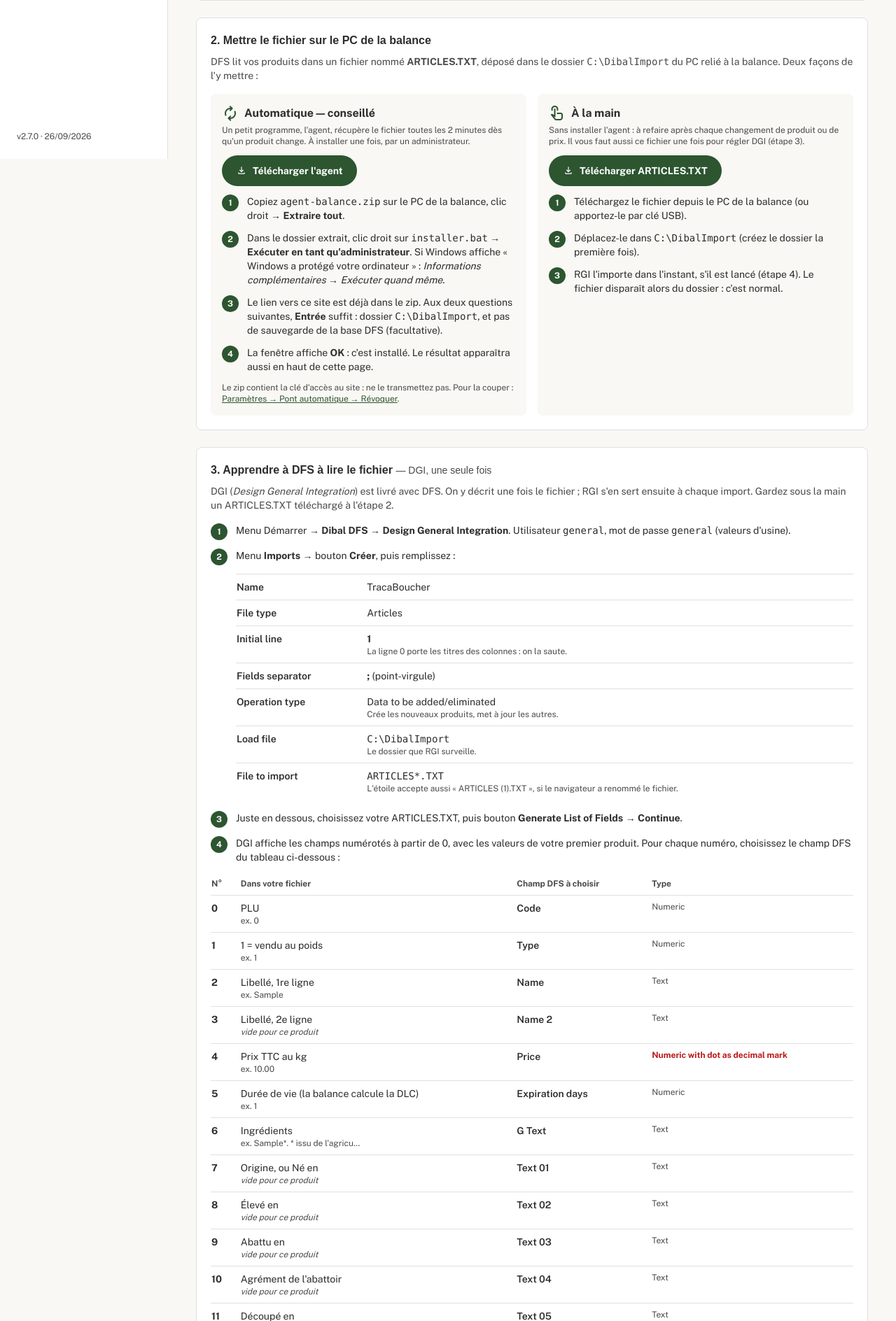
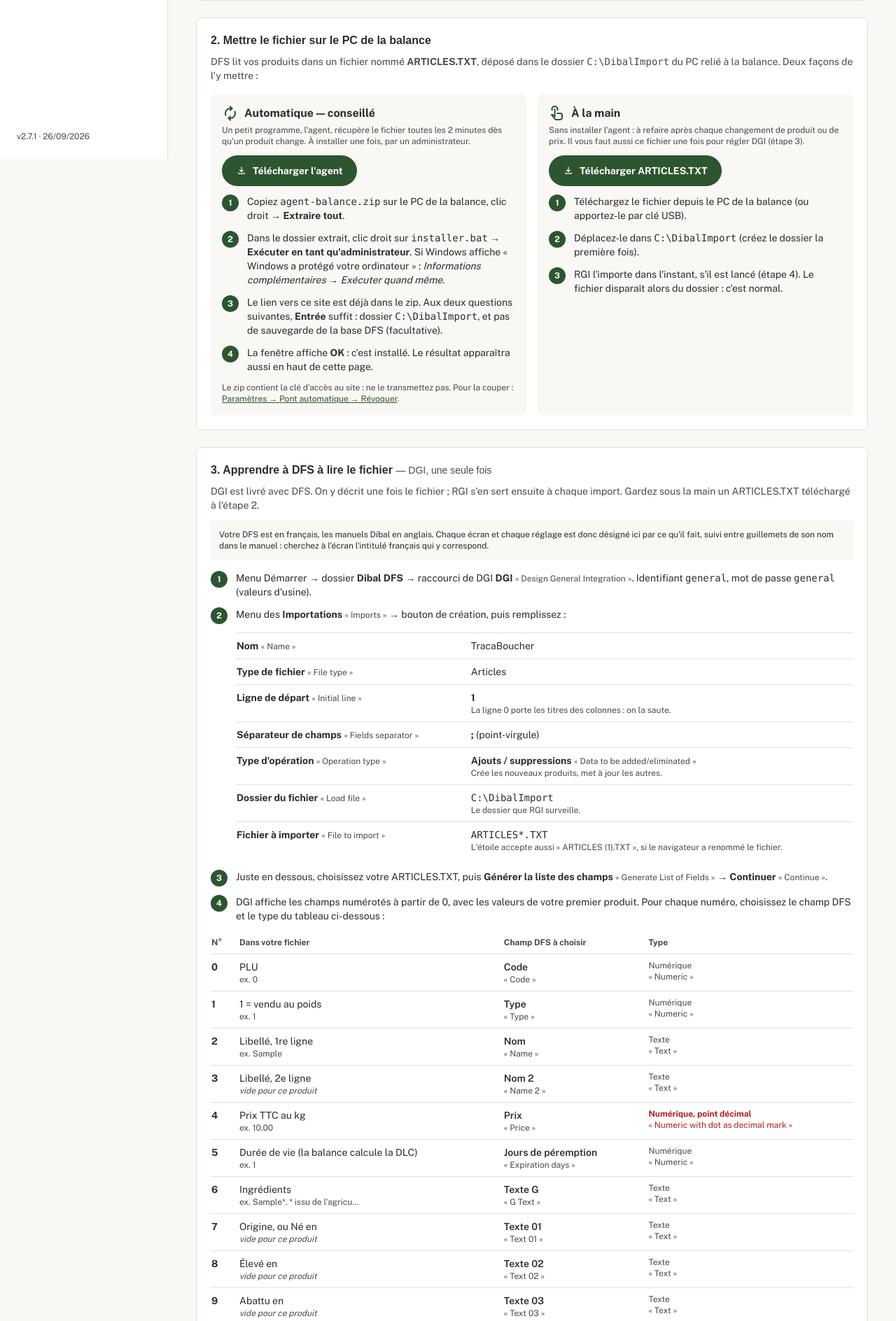
Before and after one commit to ColibriMilhord/tracaboucher, a PHP site: page /guide.php in a window 1280 px wide. Shown: the part 573-2461 px from the top of the page at 70% size. Run offline with PHP 8.4, Linux system fonts and the light colour scheme; the visitor is signed in with stand-in values (Sample User, id 1); tables that the repository leaves empty or names only in its code hold one stand-in row (values such as "Sample post"); some libraries are stand-ins or nearby versions; some web fonts are replaced.

Commit message:
v2.7.1 — l'Assistant balance désigne les écrans DFS en français
Le DFS de l'atelier est en français, les manuels Dibal en anglais : les
intitulés recopiés du manuel ne se retrouvaient pas à l'écran. Chaque
écran et réglage est maintenant désigné par ce qu'il fait, en français,
avec son nom anglais du manuel en repère. Les intitulés vivent dans une
seule table (ECRANS, guide.php), à remplacer par les libellés français
exacts une fois relevés sur le poste.

Co-Authored-By: Claude Opus 5.5 <noreply@anthropic.com>
Claude-Session: https://claude.ai/code/session_014BpRS7ETsYTuzteHLU9aaK

```diff
--- a/guide.php
+++ b/guide.php
@@ -7,8 +7,8 @@ require_once __DIR__ . '/includes/dfs.php';
 // administrateurs privait de la marche à suivre ceux qui font le travail.
 //
 // Les réglages décrits ici (DGI, RGI, DLD) viennent des manuels Dibal :
-// 49-MDRGI000EN10 (DGI / RGI) et 49-MDLD500EN08 (DLD). Les libellés des
-// écrans DFS sont cités en anglais, tels que dans ces manuels.
+// 49-MDRGI000EN10 (DGI / RGI) et 49-MDLD500EN08 (DLD), en anglais. Les
+// écrans sont désignés en français, leur nom anglais en repère (ECRANS).
 $moi = exiger_connexion();
 $peut_regler = est_admin();
 
@@ -73,17 +73,79 @@ function liste_pas(array $pas, int $depart = 1): void {
     echo '</ol>';
 }
 
-// Un tableau « réglage → valeur » ; la valeur peut porter du HTML.
+// Un tableau « réglage → valeur » ; le réglage et la valeur peuvent porter du HTML.
 function tableau_reglages(array $lignes): void {
     echo '<div class="overflow-x-auto"><table class="w-full text-sm"><tbody>';
     foreach ($lignes as [$quoi, $valeur, $pourquoi]) {
         echo '<tr class="border-t border-outline-variant align-top">'
-           . '<td class="py-2 pr-3 font-semibold whitespace-nowrap">' . h($quoi) . '</td>'
+           . '<td class="py-2 pr-3">' . $quoi . '</td>'
            . '<td class="py-2"><div>' . $valeur . '</div>'
            . ($pourquoi !== '' ? '<div class="text-xs text-on-surface-variant">' . h($pourquoi) . '</div>' : '')
            . '</td></tr>';
     }
     echo '</tbody></table></div>';
+}
+
+// ── Intitulés des écrans Dibal (DGI, RGI, DLD).
+//    Les manuels fournis sont en anglais, les postes de l'atelier en français.
+//    Chaque élément est donc désigné par ce qu'il fait, en français, suivi de
+//    son nom dans le manuel, entre guillemets, pour le retrouver à l'écran.
+//    Quand on aura relevé les intitulés français exacts, c'est ici seulement
+//    qu'ils se remplacent.
+const ECRANS = [
+    // DGI
+    'Design General Integration' => 'DGI',
+    'Imports'                    => 'Importations',
+    'Name'                       => 'Nom',
+    'File type'                  => 'Type de fichier',
+    'Initial line'               => 'Ligne de départ',
+    'Fields separator'           => 'Séparateur de champs',
+    'Operation type'             => 'Type d\'opération',
+    'Data to be added/eliminated'=> 'Ajouts / suppressions',
+    'Load file'                  => 'Dossier du fichier',
+    'File to import'             => 'Fichier à importer',
+    'Generate List of Fields'    => 'Générer la liste des champs',
+    'Continue'                   => 'Continuer',
+    'Import configuration'       => 'Configuration des importations',
+    'Communicate importation with scales selected in DFS' => 'Importer seulement vers les balances sélectionnées dans DFS',
+    'Activating imports'         => 'Activation des importations',
+    // Champs DFS et types, dans la liste de DGI
+    'Code'                       => 'Code',
+    'Type'                       => 'Type',
+    'Name 2'                     => 'Nom 2',
+    'Price'                      => 'Prix',
+    'Expiration days'            => 'Jours de péremption',
+    'G Text'                     => 'Texte G',
+    'Label format'               => 'Format d\'étiquette',
+    'Numeric'                    => 'Numérique',
+    'Text'                       => 'Texte',
+    'Numeric with dot as decimal mark' => 'Numérique, point décimal',
+    // RGI
+    'Run General Integration'    => 'RGI',
+    'Show status'                => 'Afficher l\'état',
+    'Show report'                => 'Afficher le rapport',
+    'Sending modifications'      => 'Envoyer les modifications',
+    // DLD
+    'New Label'                  => 'Nouvelle étiquette',
+    'Items'                      => 'Articles',
+    'Item name'                  => 'Nom de l\'article',
+    'Text G'                     => 'Texte G',
+    'Expiry date'                => 'Date de péremption',
+    'Bar Codes'                  => 'Codes-barres',
+    'Shipping'                   => 'Envoi',
+    'Send'                       => 'Envoyer',
+];
+
+// Désignation en clair ; « Text 01 » et consorts suivent la même règle.
+function ecran_fr(string $en): string {
+    if (isset(ECRANS[$en])) return ECRANS[$en];
+    return preg_match('/^Text (\d+)$/', $en, $m) ? 'Texte ' . $m[1] : $en;
+}
+
+// En gras la désignation française, puis le nom du manuel en petit.
+function ecran(string $en): string {
+    return '<strong>' . h(ecran_fr($en)) . '</strong>'
+         . ' <span class="text-xs text-on-surface-variant whitespace-nowrap">« ' . h($en) . ' »</span>';
 }
 
 $dossier = DFS_DOSSIER;
@@ -241,30 +303,35 @@ if (is_array($statut)):
 <!-- 3. DGI -->
 <section class="bg-surface rounded-xl border border-outline-variant p-5 mb-6">
   <h3 class="font-headline-md font-bold mb-2">3. Apprendre à DFS à lire le fichier <span class="text-on-surface-variant font-normal text-sm">— DGI, une seule fois</span></h3>
-  <p class="text-sm text-on-surface-variant mb-4">
-    DGI (<em>Design General Integration</em>) est livré avec DFS. On y décrit une fois le fichier ;
-    RGI s'en sert ensuite à chaque import. Gardez sous la main un ARTICLES.TXT téléchargé à l'étape 2.
+  <p class="text-sm text-on-surface-variant mb-3">
+    DGI est livré avec DFS. On y décrit une fois le fichier ; RGI s'en sert ensuite à chaque import.
+    Gardez sous la main un ARTICLES.TXT téléchargé à l'étape 2.
+  </p>
+  <p class="text-xs bg-surface-container-low rounded-lg p-3 mb-4">
+    Votre DFS est en français, les manuels Dibal en anglais. Chaque écran et chaque réglage est donc
+    désigné ici par ce qu'il fait, suivi entre guillemets de son nom dans le manuel : cherchez à l'écran
+    l'intitulé français qui y correspond.
   </p>
   <?php liste_pas([
-    'Menu Démarrer → <strong>Dibal DFS</strong> → <strong>Design General Integration</strong>. '
-      . 'Utilisateur <code>general</code>, mot de passe <code>general</code> (valeurs d\'usine).',
-    'Menu <strong>Imports</strong> → bouton <strong>Créer</strong>, puis remplissez :',
+    'Menu Démarrer → dossier <strong>Dibal DFS</strong> → raccourci de DGI ' . ecran('Design General Integration') . '. '
+      . 'Identifiant <code>general</code>, mot de passe <code>general</code> (valeurs d\'usine).',
+    'Menu des ' . ecran('Imports') . ' → bouton de création, puis remplissez :',
   ]) ?>
   <div class="mt-3 mb-4 pl-9">
     <?php tableau_reglages([
-      ['Name',             'TracaBoucher', ''],
-      ['File type',        'Articles', ''],
-      ['Initial line',     '<strong>1</strong>', 'La ligne 0 porte les titres des colonnes : on la saute.'],
-      ['Fields separator', '<strong>;</strong> (point-virgule)', ''],
-      ['Operation type',   'Data to be added/eliminated', 'Crée les nouveaux produits, met à jour les autres.'],
-      ['Load file',        '<code>' . h($dossier) . '</code>', 'Le dossier que RGI surveille.'],
-      ['File to import',   '<code>ARTICLES*.TXT</code>', 'L\'étoile accepte aussi « ARTICLES (1).TXT », si le navigateur a renommé le fichier.'],
+      [ecran('Name'),             'TracaBoucher', ''],
+      [ecran('File type'),        'Articles', ''],
+      [ecran('Initial line'),     '<strong>1</strong>', 'La ligne 0 porte les titres des colonnes : on la saute.'],
+      [ecran('Fields separator'), '<strong>;</strong> (point-virgule)', ''],
+      [ecran('Operation type'),   ecran('Data to be added/eliminated'), 'Crée les nouveaux produits, met à jour les autres.'],
+      [ecran('Load file'),        '<code>' . h($dossier) . '</code>', 'Le dossier que RGI surveille.'],
+      [ecran('File to import'),   '<code>ARTICLES*.TXT</code>', 'L\'étoile accepte aussi « ARTICLES (1).TXT », si le navigateur a renommé le fichier.'],
     ]) ?>
   </div>
   <?php liste_pas([
-    'Juste en dessous, choisissez votre ARTICLES.TXT, puis bouton <strong>Generate List of Fields</strong> → <strong>Continue</strong>.',
+    'Juste en dessous, choisissez votre ARTICLES.TXT, puis ' . ecran('Generate List of Fields') . ' → ' . ecran('Continue') . '.',
     'DGI affiche les champs numérotés à partir de 0, avec les valeurs de votre premier produit. '
-      . 'Pour chaque numéro, choisissez le champ DFS du tableau ci-dessous :',
+      . 'Pour chaque numéro, choisissez le champ DFS et le type du tableau ci-dessous :',
   ], 3) ?>
   <div class="mt-3 mb-4 overflow-x-auto">
     <table class="w-full text-sm">
@@ -284,42 +351,46 @@ if (is_array($statut)):
             <div><?= h($contenu) ?></div>
             <div class="text-xs text-on-surface-variant"><?= $v === '' ? '<em>vide pour ce produit</em>' : 'ex. ' . h($v) ?></div>
           </td>
-          <td class="py-2 pr-3 font-semibold whitespace-nowrap"><?= h($champ) ?></td>
-          <td class="py-2 text-xs <?= $champ === 'Price' ? 'font-bold text-error' : 'text-on-surface-variant' ?>"><?= h($type) ?></td>
+          <td class="py-2 pr-3">
+            <div class="font-semibold"><?= h(ecran_fr($champ)) ?></div>
+            <div class="text-xs text-on-surface-variant">« <?= h($champ) ?> »</div>
+          </td>
+          <td class="py-2 text-xs <?= $champ === 'Price' ? 'font-bold text-error' : 'text-on-surface-variant' ?>">
+            <div><?= h(ecran_fr($type)) ?></div>
+            <?php if (ecran_fr($type) !== $type): ?><div class="font-normal">« <?= h($type) ?> »</div><?php endif ?>
+          </td>
         </tr>
         <?php endforeach ?>
       </tbody>
     </table>
     <p class="text-xs text-on-surface-variant mt-2">
-      Le type du prix est le seul piège : le fichier écrit les prix avec un point (11.30). Avec un autre
-      choix que <em>Numeric with dot as decimal mark</em>, DFS les lirait mal. Les champs Text restés vides
-      n'impriment rien.
+      Le type du prix est le seul piège : le fichier écrit les prix avec un point (11.30). Il faut le type
+      numérique <strong>avec point décimal</strong>, pas avec virgule ni « selon la configuration régionale »,
+      sinon DFS les lirait mal. Les champs Texte restés vides n'impriment rien.
     </p>
   </div>
   <?php liste_pas([
-    'Menu <strong>Import configuration</strong> : import actif <strong>toute la journée</strong>. '
-      . 'Laissez décochée « <em>Communicate importation with scales selected in DFS</em> » : cochée sans balance sélectionnée dans DFS, rien ne serait importé.',
-    'Menu <strong>Activating imports</strong> : cochez l\'import <strong>TracaBoucher</strong>. C\'est fini pour DGI.',
+    'Menu ' . ecran('Import configuration') . ' : import actif <strong>toute la journée</strong>. '
+      . 'Laissez décochée la case ' . ecran('Communicate importation with scales selected in DFS')
+      . ' : cochée sans balance sélectionnée dans DFS, rien ne serait importé.',
+    'Menu ' . ecran('Activating imports') . ' : cochez l\'import <strong>TracaBoucher</strong>. C\'est fini pour DGI.',
   ], 5) ?>
-  <p class="text-xs text-on-surface-variant mt-4">
-    Les écrans sont nommés ici comme dans le manuel Dibal, en anglais. Le menu
-    <em>DGI general → Language</em> change la langue de DGI.
-  </p>
 </section>
 
 <!-- 4. RGI -->
 <section class="bg-surface rounded-xl border border-outline-variant p-5 mb-6">
   <h3 class="font-headline-md font-bold mb-2">4. Laisser RGI importer <span class="text-on-surface-variant font-normal text-sm">— à laisser tourner</span></h3>
   <p class="text-sm text-on-surface-variant mb-4">
-    RGI (<em>Run General Integration</em>) surveille <code><?= h($dossier) ?></code> : dès qu'un ARTICLES.TXT y
-    arrive, il l'enregistre dans DFS et l'envoie à la balance.
+    RGI surveille <code><?= h($dossier) ?></code> : dès qu'un ARTICLES.TXT y arrive, il l'enregistre dans DFS
+    et l'envoie à la balance.
   </p>
   <?php liste_pas([
-    'Menu Démarrer → <strong>Dibal DFS</strong> → <strong>Run General Integration</strong>. Une icône apparaît près de l\'horloge.',
-    'Clic droit sur l\'icône → <strong>Show status</strong> : « WAITING… » il attend le fichier, « IMPORTING… » il l\'importe puis l\'envoie à la balance.',
-    'Une fois importé, le fichier quitte <code>' . h($dossier) . '</code> (une copie va dans <em>ProcessedFiles</em>) : c\'est le signe que tout s\'est bien passé.',
-    'Pour que RGI démarre avec Windows : touches <strong>Windows + R</strong>, tapez <code>shell:startup</code>, et copiez dans ce dossier le raccourci « Run General Integration ».',
-    'Une balance était éteinte pendant l\'envoi ? Une fois rallumée : clic droit sur l\'icône → <strong>Sending modifications</strong>.',
+    'Menu Démarrer → dossier <strong>Dibal DFS</strong> → raccourci de RGI ' . ecran('Run General Integration') . '. Une icône apparaît près de l\'horloge.',
+    'Clic droit sur l\'icône → ' . ecran('Show status') . ' : RGI indique qu\'il attend le fichier (« WAITING… » dans le manuel), '
+      . 'puis qu\'il l\'importe et l\'envoie à la balance (« IMPORTING… »).',
+    'Une fois importé, le fichier quitte <code>' . h($dossier) . '</code> (une copie va dans le dossier <em>ProcessedFiles</em>) : c\'est le signe que tout s\'est bien passé.',
+    'Pour que RGI démarre avec Windows : touches <strong>Windows + R</strong>, tapez <code>shell:startup</code>, et copiez dans ce dossier le raccourci de RGI.',
+    'Une balance était éteinte pendant l\'envoi ? Une fois rallumée : clic droit sur l\'icône → ' . ecran('Sending modifications') . '.',
   ]) ?>
 </section>
 
@@ -327,30 +398,31 @@ if (is_array($statut)):
 <section class="bg-surface rounded-xl border border-outline-variant p-5 mb-6">
   <h3 class="font-headline-md font-bold mb-2">5. Préparer l'étiquette <span class="text-on-surface-variant font-normal text-sm">— DLD, une seule fois</span></h3>
   <p class="text-sm text-on-surface-variant mb-4">
-    DLD (<em>Dibal Label Designer</em>) dessine l'étiquette que la balance imprime. Chaque champ reçu
-    de l'application y a sa place.
+    DLD, l'éditeur d'étiquettes de DFS, dessine ce que la balance imprime. Chaque champ reçu de
+    l'application y a sa place.
   </p>
   <?php liste_pas([
     'Menu Démarrer → <strong>DFS Applications</strong> → <strong>DLD</strong> (ou depuis DFS). '
-      . '<strong>New → New Label</strong> : modèle <em>500 Range/D900</em>, en millimètres, largeur de votre étiquette (60 mm au plus).',
+      . 'Nouvelle étiquette ' . ecran('New Label') . ' : modèle <em>500 Range/D900</em>, en millimètres, largeur de votre étiquette (60 mm au plus).',
     'Glissez sur l\'étiquette les champs dont vous avez besoin :',
   ]) ?>
   <div class="mt-3 mb-4 pl-9">
     <?php tableau_reglages([
-      ['Nom du produit',        'Items → <strong>Item name</strong> et <strong>Name 2</strong>', 'Deux lignes de 20 caractères.'],
-      ['Ingrédients',           'Items → <strong>Text G</strong>', ''],
-      ['Origine (bovin)',       'Items → <strong>Text 1</strong> à <strong>Text 6</strong>', 'Origine ou Né / Élevé, Abattu, agrément, Découpé, agrément.'],
-      ['Bio',                   'Logos → l\'Eurofeuille, puis Items → <strong>Text 7</strong> et <strong>Text 8</strong> dessous', 'Code de l\'organisme et origine agricole. Logo : largeur multiple de 8, 432 pixels au plus.'],
-      ['DLC',                   'Dates → <strong>Expiry date</strong>', 'Calculée par la balance avec la durée de vie.'],
-      ['Poids, prix',           'Weight, Price, Amount', ''],
-      ['Code-barres',           'Bar Codes → <strong>EAN 13</strong>', ''],
+      ['<strong>Nom du produit</strong>', ecran('Items') . ' → ' . ecran('Item name') . ' et ' . ecran('Name 2'), 'Deux lignes de 20 caractères.'],
+      ['<strong>Ingrédients</strong>',    ecran('Items') . ' → ' . ecran('Text G'), ''],
+      ['<strong>Origine (bovin)</strong>', ecran('Items') . ' → ' . ecran('Text 1') . ' à ' . ecran('Text 6'), 'Origine ou Né / Élevé, Abattu, agrément, Découpé, agrément.'],
+      ['<strong>Bio</strong>',            'Logos → l\'Eurofeuille, puis ' . ecran('Items') . ' → ' . ecran('Text 7') . ' et ' . ecran('Text 8') . ' dessous',
+       'Code de l\'organisme et origine agricole. Logo : largeur multiple de 8, 432 pixels au plus.'],
+      ['<strong>DLC</strong>',            'Dates → ' . ecran('Expiry date'), 'Calculée par la balance avec la durée de vie.'],
+      ['<strong>Poids, prix</strong>',    'Poids, prix au kg, prix à payer (« Weight », « Price », « Amount »)', ''],
+      ['<strong>Code-barres</strong>',    ecran('Bar Codes') . ' → <strong>EAN 13</strong>', ''],
     ]) ?>
   </div>
   <?php liste_pas([
-    'Onglet <strong>Shipping</strong> : <strong>Label format</strong> = un numéro à partir de <strong>21</strong> (par exemple 21), cochez la balance, puis <strong>Send</strong>.',
+    'Onglet ' . ecran('Shipping') . ' : ' . ecran('Label format') . ' = un numéro à partir de <strong>21</strong> (par exemple 21), cochez la balance, puis ' . ecran('Send') . '.',
     $format_etiquette !== ''
       ? 'Le n° <strong>' . h($format_etiquette) . '</strong> est réglé dans l\'application : il part avec chaque produit. Dans DGI, associez aussi le champ n° '
-        . (count($colonnes) - 1) . ' à <strong>Label format</strong>.'
+        . (count($colonnes) - 1) . ' à ' . ecran('Label format') . '.'
       : 'Pour que tous les produits utilisent cette étiquette, reportez son numéro dans '
         . ($peut_regler ? '<a href="parametres.php#balance" class="text-primary underline">Paramètres → Balance-étiqueteuse</a>' : 'Paramètres (administrateur)')
         . ' : une colonne « Label format » s\'ajoute au fichier, à associer dans DGI.',
@@ -366,14 +438,14 @@ if (is_array($statut)):
   <summary class="cursor-pointer font-headline-md font-bold">En cas de souci</summary>
   <dl class="flex flex-col gap-4 text-sm mt-4">
     <?php foreach ([
-      ['Rien ne se passe', 'RGI est-il lancé (icône près de l\'horloge) ? L\'import TracaBoucher est-il coché dans <em>Activating imports</em> ? '
+      ['Rien ne se passe', 'RGI est-il lancé (icône près de l\'horloge) ? L\'import TracaBoucher est-il coché dans ' . ecran('Activating imports') . ' ? '
         . 'Le fichier est-il bien dans <code>' . h($dossier) . '</code> ?'],
       ['Un produit manque sur la balance', 'RGI écarte une ligne dont une donnée est invalide et envoie les autres. La raison (ligne, champ) est dans '
-        . '<em>Show report</em>, dans le dossier <code>RGI\\Reports</code> et dans <code>RGI\\Logs</code>. Les limites connues sont signalées à l\'étape 1.'],
-      ['Prix faux sur la balance', 'Dans DGI, le type du champ <em>Price</em> doit être <em>Numeric with dot as decimal mark</em> : le fichier écrit 11.30, avec un point.'],
+        . ecran('Show report') . ', dans le dossier <code>RGI\\Reports</code> et dans <code>RGI\\Logs</code>. Les limites connues sont signalées à l\'étape 1.'],
+      ['Prix faux sur la balance', 'Dans DGI, le type du champ ' . ecran('Price') . ' doit être ' . ecran('Numeric with dot as decimal mark') . ' : le fichier écrit 11.30, avec un point.'],
       ['Accents faux (« Ã© »)', ($peut_regler ? '<a href="parametres.php#balance" class="text-primary underline">Paramètres → Balance-étiqueteuse</a>' : 'Paramètres')
         . ' → Encodage : <em>Windows (ANSI)</em>. Puis renvoyez le fichier.'],
-      ['Les titres des colonnes apparaissent comme un produit', 'Dans DGI, <em>Initial line</em> doit valoir 1.'],
+      ['Les titres des colonnes apparaissent comme un produit', 'Dans DGI, ' . ecran('Initial line') . ' doit valoir 1.'],
       ['Un produit retiré ici reste sur la balance', 'Le fichier ne contient que les produits actifs : supprimez l\'ancien article dans DFS.'],
       ['L\'agent indique un échec', 'La raison s\'affiche en haut de cette page ; le détail est dans <code>agent-balance.log</code>, dans le dossier de l\'agent.'],
       ['Changement de PC', 'DGI garde son réglage dans <code>LineData.xml</code> : copié dans le dossier de RGI du nouveau PC, il évite de refaire l\'étape 3.'],
--- a/version.php
+++ b/version.php
@@ -18,7 +18,7 @@
 //  censé empêcher.
 // ============================================================
 
-function version_app(): string  { return '2.7.0'; }
+function version_app(): string  { return '2.7.1'; }
 function version_date(): string { return '2026-09-26'; }
 
 // Ex. : « v2.1.0 · 19/09/2026 »
```
Also changed, not shown: MAPPING_DFS.md (+2 -1 lines).
